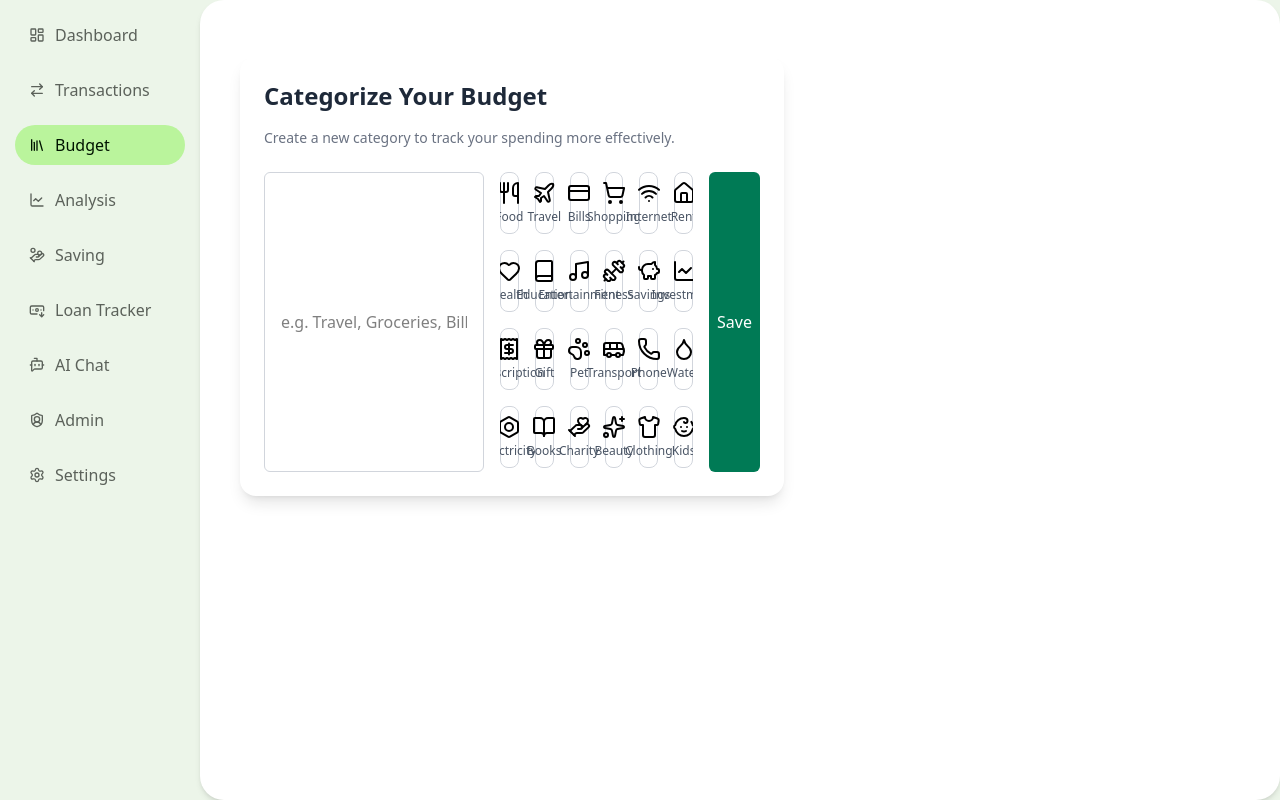
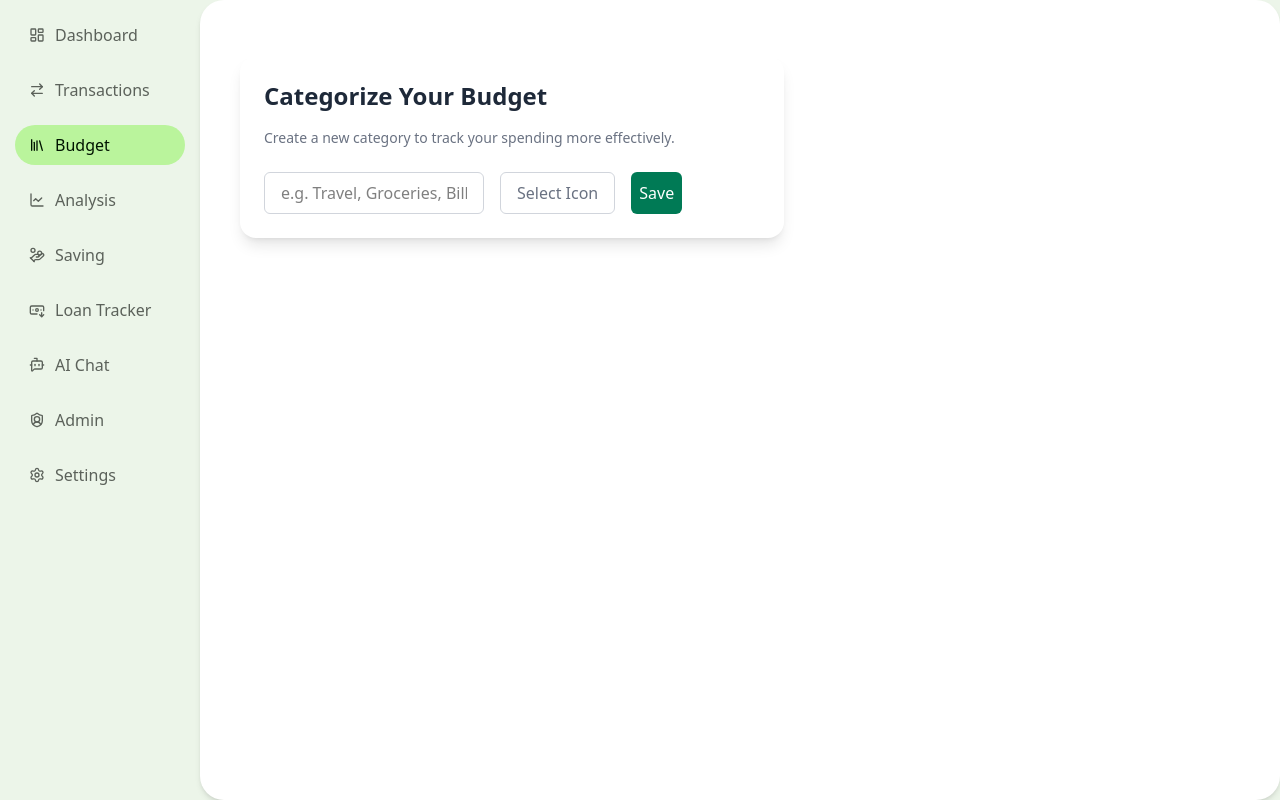
Before and after one commit to sajalshrivastav/Finance-Tracker, a React (Vite) app in the folder finance/: page /dashboard/budget in a window 1280 px wide. Built offline with nearby package versions, Linux system fonts and the light colour scheme.

Commit message:
Select Icon Picker is done

```diff
--- a/finance/src/components/common/Icons.jsx
+++ b/finance/src/components/common/Icons.jsx
@@ -2,63 +2,90 @@ import React, { useState } from 'react'
 import * as LucideIcons from 'lucide-react'
 
 const iconOptions = [
-  { name: 'Food', icon: LucideIcons.Utensils },
-  { name: 'Travel', icon: LucideIcons.Plane },
-  { name: 'Bills', icon: LucideIcons.CreditCard },
-  { name: 'Shopping', icon: LucideIcons.ShoppingCart },
-  { name: 'Internet', icon: LucideIcons.Wifi },
-  { name: 'Rent', icon: LucideIcons.Home },
-  { name: 'Health', icon: LucideIcons.Heart },
-  { name: 'Education', icon: LucideIcons.Book },
-  { name: 'Entertainment', icon: LucideIcons.Music },
-  { name: 'Fitness', icon: LucideIcons.Dumbbell },
-  { name: 'Savings', icon: LucideIcons.PiggyBank },
-  { name: 'Investment', icon: LucideIcons.LineChart },
-  { name: 'Subscription', icon: LucideIcons.Receipt },
-  { name: 'Gift', icon: LucideIcons.Gift },
-  { name: 'Pet', icon: LucideIcons.PawPrint },
-  { name: 'Transport', icon: LucideIcons.Bus },
-  { name: 'Phone', icon: LucideIcons.Phone },
-  { name: 'Water', icon: LucideIcons.Droplet },
-  { name: 'Electricity', icon: LucideIcons.Bolt },
-  { name: 'Books', icon: LucideIcons.BookOpen },
-  { name: 'Charity', icon: LucideIcons.HandHeart },
-  { name: 'Beauty', icon: LucideIcons.Sparkles },
-  { name: 'Clothing', icon: LucideIcons.Shirt },
-  { name: 'Kids', icon: LucideIcons.Baby },
-  { name: 'Work', icon: LucideIcons.Briefcase },
-  { name: 'Tech', icon: LucideIcons.Cpu },
-  { name: 'Insurance', icon: LucideIcons.ShieldCheck },
-  { name: 'Loan', icon: LucideIcons.Banknote },
-  { name: 'Party', icon: LucideIcons.Cocktail },
-  { name: 'Medical', icon: LucideIcons.Stethoscope },
-  // Add more if needed
+  { name: 'Food', icon: LucideIcons.Utensils, color: '#FF5733' },
+  { name: 'Travel', icon: LucideIcons.Plane, color: '#3498DB' },
+  { name: 'Bills', icon: LucideIcons.CreditCard, color: '#9B59B6' },
+  { name: 'Shopping', icon: LucideIcons.ShoppingCart, color: '#E67E22' },
+  { name: 'Internet', icon: LucideIcons.Wifi, color: '#1ABC9C' },
+  { name: 'Rent', icon: LucideIcons.Home, color: '#2ECC71' },
+  { name: 'Health', icon: LucideIcons.Heart, color: '#E74C3C' },
+  { name: 'Education', icon: LucideIcons.Book, color: '#F1C40F' },
+  { name: 'Entertainment', icon: LucideIcons.Music, color: '#8E44AD' },
+  { name: 'Fitness', icon: LucideIcons.Dumbbell, color: '#34495E' },
+  { name: 'Savings', icon: LucideIcons.PiggyBank, color: '#27AE60' },
+  { name: 'Investment', icon: LucideIcons.LineChart, color: '#2980B9' },
+  { name: 'Subscription', icon: LucideIcons.Receipt, color: '#D35400' },
+  { name: 'Gift', icon: LucideIcons.Gift, color: '#C0392B' },
+  { name: 'Pet', icon: LucideIcons.PawPrint, color: '#16A085' },
+  { name: 'Transport', icon: LucideIcons.Bus, color: '#F39C12' },
+  { name: 'Phone', icon: LucideIcons.Phone, color: '#BDC3C7' },
+  { name: 'Water', icon: LucideIcons.Droplet, color: '#3498DB' },
+  { name: 'Electricity', icon: LucideIcons.Bolt, color: '#F1C40F' },
+  { name: 'Books', icon: LucideIcons.BookOpen, color: '#9B59B6' },
+  { name: 'Charity', icon: LucideIcons.HandHeart, color: '#E74C3C' },
+  { name: 'Beauty', icon: LucideIcons.Sparkles, color: '#F39C12' },
+  { name: 'Clothing', icon: LucideIcons.Shirt, color: '#2ECC71' },
+  { name: 'Kids', icon: LucideIcons.Baby, color: '#E67E22' },
+  { name: 'Work', icon: LucideIcons.Briefcase, color: '#34495E' },
+  { name: 'Tech', icon: LucideIcons.Cpu, color: '#2980B9' },
+  { name: 'Insurance', icon: LucideIcons.ShieldCheck, color: '#27AE60' },
+  { name: 'Loan', icon: LucideIcons.Banknote, color: '#C0392B' },
+  { name: 'Party', icon: LucideIcons.Cocktail, color: '#8E44AD' },
+  { name: 'Medical', icon: LucideIcons.Stethoscope, color: '#E74C3C' },
 ]
 
-const Icons = ({ mode = 'picker', selectedIcon, onSelect }) => {
+const Icons = ({
+  mode = 'picker',
+  selectedIcon,
+  onSelect,
+  setIsPickerOpen,
+}) => {
   if (mode === 'render') {
     const match = iconOptions.find((item) => item.name === selectedIcon)
     const Icon = match?.icon || LucideIcons.HelpCircle // Fallback for undefined icons
-    return <Icon size={24} />
+    const color = match?.color || '#000' // Default color
+    return <Icon size={24} color={color} strokeWidth={1.5} />
+  }
+
+  const onValueClose = () => {
+    setIsPickerOpen(false)
   }
 
   return (
-    <div className="grid grid-cols-4 sm:grid-cols-5 md:grid-cols-6 gap-4 max-h-[300px] overflow-y-auto">
-      {iconOptions.map(({ name, icon: Icon }) => (
+    <div className="relative bg-white rounded-lg shadow-lg p-6 max-w-lg w-full">
+      <div className="flex justify-between items-center mb-4">
+        <h3 className="text-lg font-bold">Select an Icon</h3>
         <button
-          key={name}
-          onClick={() => onSelect(name)}
-          className={`flex flex-col items-center p-2 border rounded-lg hover:bg-gray-100 transition ${
-            selectedIcon === name
-              ? 'border-blue-500 bg-blue-50'
-              : 'border-gray-300'
-          }`}
+          onClick={onValueClose}
+          className="p-2 rounded-full hover:bg-gray-200 transition"
         >
-          {Icon ? <Icon size={24} /> : <LucideIcons.HelpCircle size={24} />}{' '}
-          {/* Fallback */}
-          <span className="text-xs mt-1 text-gray-600">{name}</span>
+          <LucideIcons.X size={20} color="#000" />
         </button>
-      ))}
+      </div>
+      <div className="grid grid-cols-4 sm:grid-cols-5 gap-4">
+        {iconOptions.map(({ name, icon: Icon, color }) => (
+          <div className="relative group" key={name}>
+            <button
+              className="flex items-center justify-center p-3 rounded-lg shadow hover:bg-gray-100 transition"
+              onClick={() => onSelect(name)}
+            >
+              {Icon ? (
+                <Icon size={32} color={color} strokeWidth={1.5} />
+              ) : (
+                <LucideIcons.HelpCircle
+                  size={32}
+                  color="#000"
+                  strokeWidth={1.5}
+                />
+              )}
+            </button>
+            {/* Tooltip */}
+            <div className="absolute bottom-full left-1/2 transform -translate-x-1/2 mb-2 opacity-0 group-hover:opacity-100 transition bg-gray-800 text-white text-xs rounded px-2 py-1 shadow-lg whitespace-nowrap">
+              {name}
+            </div>
+          </div>
+        ))}
+      </div>
     </div>
   )
 }
--- a/finance/src/pages/Dashboard/Budget.jsx
+++ b/finance/src/pages/Dashboard/Budget.jsx
@@ -4,6 +4,7 @@ import Icons from '../../components/common/Icons'
 const Budget = () => {
   const [categoryName, setCategoryName] = useState('')
   const [selectedIcon, setSelectedIcon] = useState('')
+  const [isPickerOpen, setIsPickerOpen] = useState(false)
   const saveCategoryToDB = () => {
     console.log(categoryName)
   }
@@ -24,12 +25,22 @@ const Budget = () => {
             placeholder="e.g. Travel, Groceries, Bills"
             className="flex-1 max-w-[220px] px-4 py-2 border border-gray-300 rounded-md focus:outline-none focus:ring-2 focus:ring-blue-500"
           />
-          <Icons
+          {/* <Icons
             mode="picker"
             selectedIcon={selectedIcon}
             onSelect={(name) => setSelectedIcon(name)}
-          />
+          /> */}
           {/* <Icons mode="render" selectedIcon="Travel" /> */}
+          <button
+            onClick={() => setIsPickerOpen(!isPickerOpen)} // Toggle picker visibility
+            className="flex items-center gap-2 px-4 py-2 border border-gray-300 rounded-md hover:bg-gray-100 transition"
+          >
+            {selectedIcon ? (
+              <Icons mode="render" selectedIcon={selectedIcon} />
+            ) : (
+              <span className="text-gray-500">Select Icon</span>
+            )}
+          </button>
 
           <button
             onClick={saveCategoryToDB}
@@ -38,6 +49,29 @@ const Budget = () => {
             Save
           </button>
         </div>
+
+        {isPickerOpen && (
+          <div className="absolute top-0 left-0 w-full h-full bg-black/30 flex items-center justify-center z-50">
+            <div className="bg-white rounded-lg shadow-lg p-6 max-w-lg w-full">
+              <h3 className="text-lg font-bold mb-4">Select an Icon</h3>
+              <Icons
+                mode="picker"
+                selectedIcon={selectedIcon}
+                onSelect={(name) => {
+                  setSelectedIcon(name)
+                  setIsPickerOpen(false) // Close picker after selection
+                }}
+                setIsPickerOpen={setIsPickerOpen}
+              />
+              <button
+                onClick={() => setIsPickerOpen(false)} // Close picker
+                className="mt-4 px-4 py-2 bg-gray-200 rounded hover:bg-gray-300 transition"
+              >
+                Close
+              </button>
+            </div>
+          </div>
+        )}
       </div>
     </div>
   )
```
